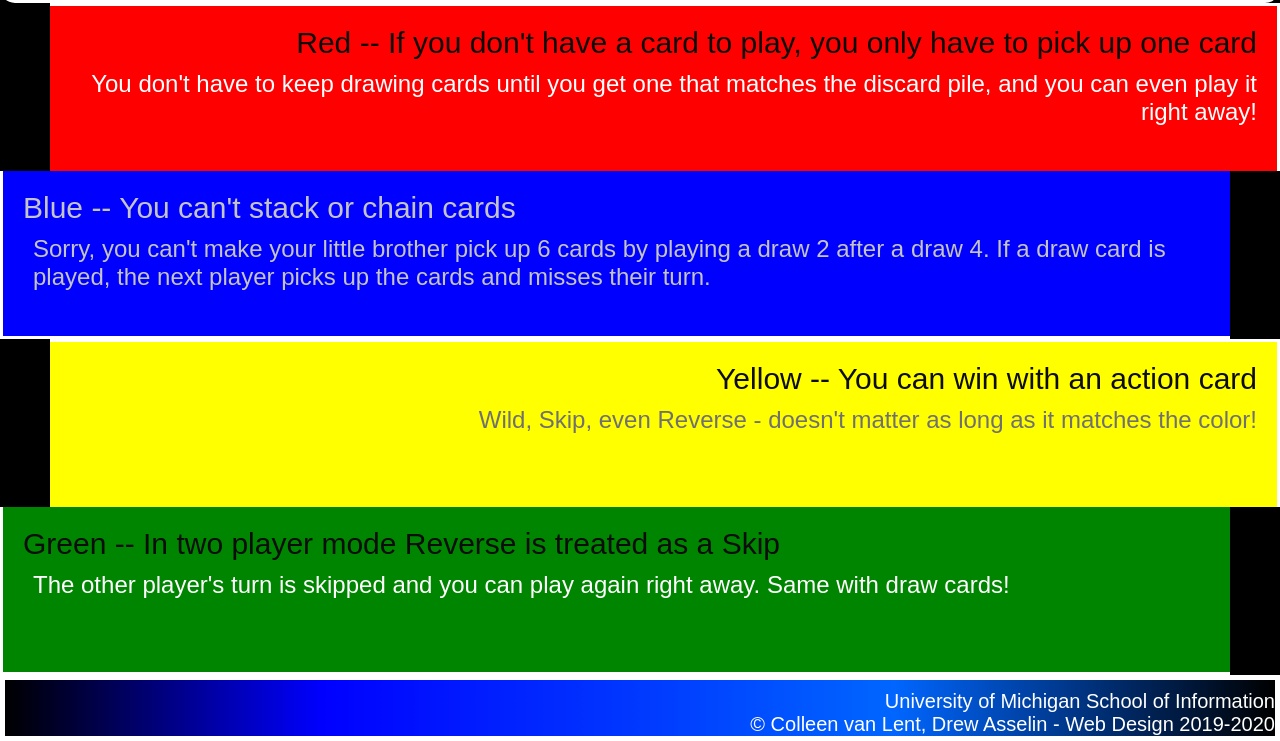
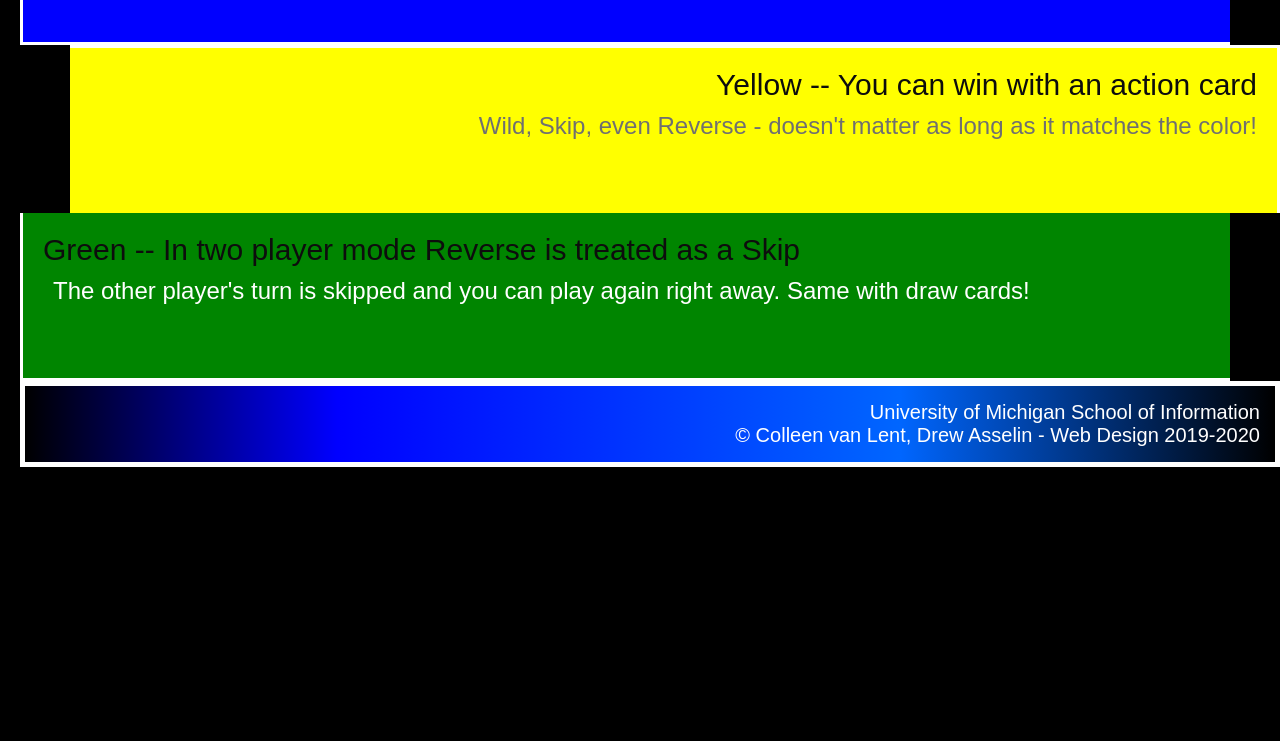
Before and after one commit to sadiahai/hw2-2024, a plain HTML site: page index.html in a window 1280 px wide. Shown: the part 825-1566 px from the top of the page. After the commit the page ends 1292 px from the top, so only its background shows below. Drawn offline with Linux system fonts and the light colour scheme.

Commit message:
Add files via upload

```diff
--- a/css/style.css
+++ b/css/style.css
@@ -23,7 +23,9 @@
     font-family: 'Arial', 'Verdana';
     background-color: #000000;
     color: #ffffff;
-    margin: 20px 20 px 0px 20px;
+    margin-left: 20px;
+    margin-right: 20 px;
+    margin-top: 20px;
 }
 h1 {
     font-size: 42px;
@@ -49,7 +51,6 @@
     display: block;
     margin-left: auto;
     margin-right: auto;
-    width: 50%
 }
 div {
     min-height: 125px;
@@ -105,5 +106,7 @@
 footer p {
     font-size: 20px;
     text-align: right;
-    padding: 15px 15 15px 0px;
+    padding-top: 15px;
+    padding-right: 15px;
+    padding-bottom: 15px;
 }
```
